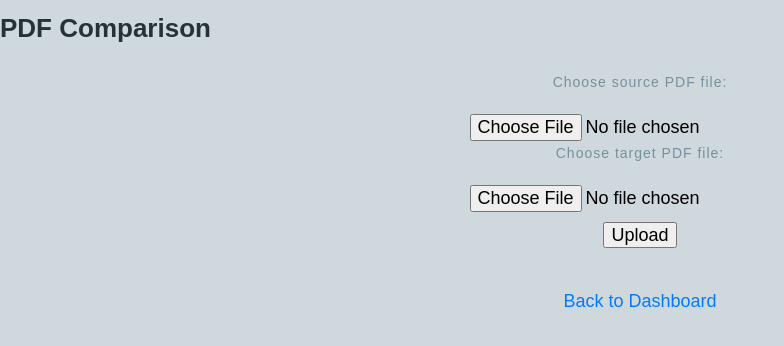
After one commit to SharonCao0920/PayrollTaxTrackingSystem, a Flask app: template templates/comparepdf.html in a window 1280 px wide. The commit adds this page. Shown: the top 346 px of the page, without its empty margins (0-784 px from the left). Run offline with Flask 3, Linux system fonts and the light colour scheme; the template is opened without the code that fills it, so the values that code supplies are empty.

Commit message:
Add compare pdf front end

```diff
--- a/static/css/styles.css
+++ b/static/css/styles.css
@@ -185,3 +185,17 @@ input[type=submit] {
 .link:hover {
   text-decoration: underline; /* Adds underline on hover for better user experience */
 }
+
+#upload-form {
+    display: flex;
+    flex-direction: column;
+    align-items: center;
+}
+
+.pdf-input {
+    margin-bottom: 20px;
+}
+
+input[type="submit"] {
+    margin-top: 10px;
+}
--- /dev/null
+++ b/templates/comparepdf.html
@@ -0,0 +1,21 @@
+{% extends "base.html" %}
+
+{% block content %}
+
+<h1>PDF Comparison</h1>
+
+<form id="upload-form" enctype="multipart/form-data">
+    <label for="source-pdf" class="pdf-input">Choose source PDF file:</label>
+    <input type="file" id="source-pdf" name="sourcePdf" accept=".pdf" required>
+
+    <label for="target-pdf" class="pdf-input">Choose target PDF file:</label>
+    <input type="file" id="target-pdf" name="targetPdf" accept=".pdf" required>
+
+    <input type="submit" value="Upload">
+</form>
+
+<div class="link-options">
+    <a href="/" class="link">Back to Dashboard</a>
+</div>
+
+{% endblock %}
```
Also changed, not shown: user/models.py (+0 -52 lines).
